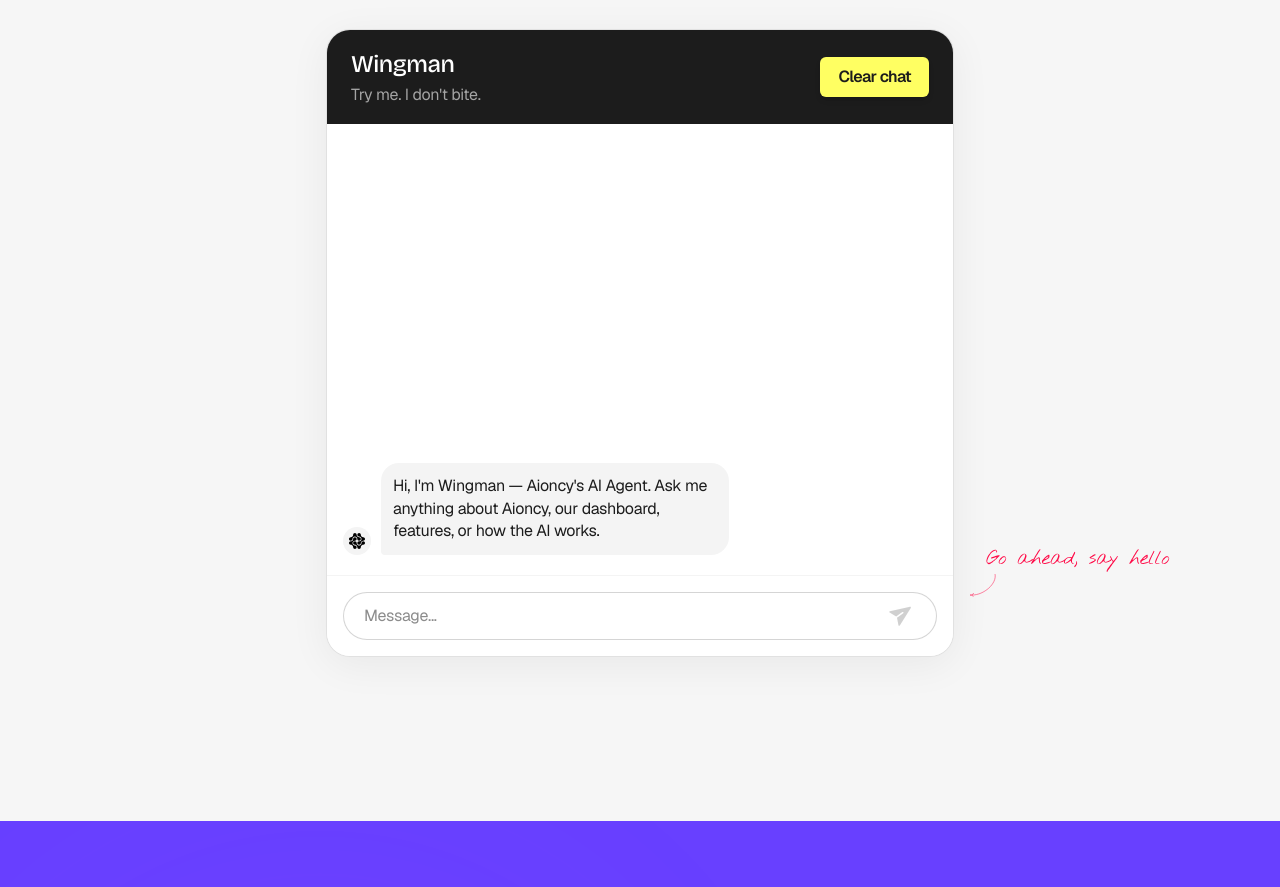
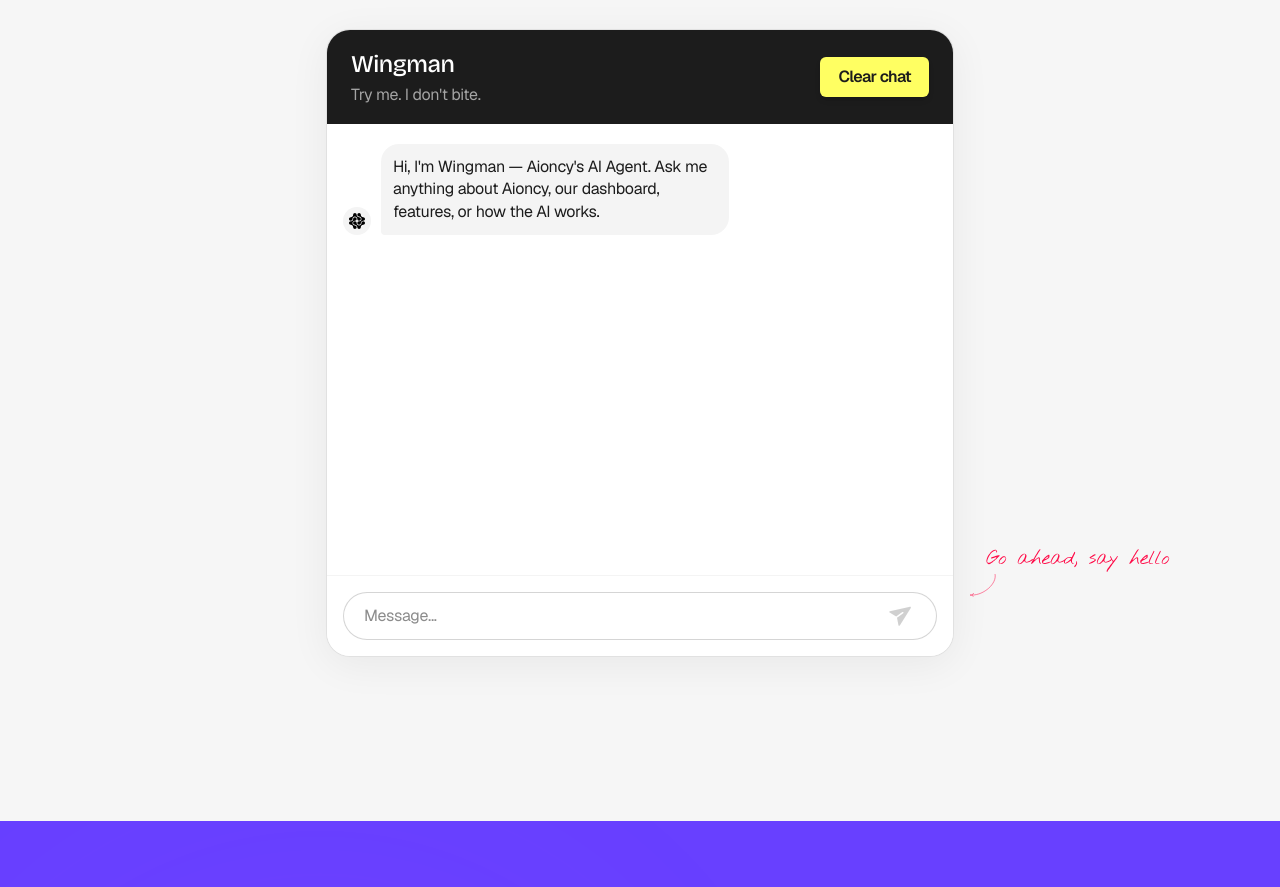
Before and after one commit to aioncy/aioncy-mvp, a Next.js app: page / in a window 1280 px wide. Shown: the part 980-1867 px from the top of the page. Built offline with nearby package versions, Linux system fonts and the light colour scheme.

Commit message:
fix scroll

```diff
--- a/src/components/WingmanChat.tsx
+++ b/src/components/WingmanChat.tsx
@@ -157,13 +157,12 @@
   };
 
   useEffect(() => {
-    if (messagesEndRef.current) {
-      messagesEndRef.current.scrollIntoView({ block: "nearest" });
-    } else if (messagesContainerRef.current) {
+    // Only scroll to bottom on initial load if there's history
+    if (messages.length > 0 && messagesContainerRef.current) {
       messagesContainerRef.current.scrollTop =
         messagesContainerRef.current.scrollHeight;
     }
-  }, [messages.length]);
+  }, []);
 
   const handleSend = async () => {
     if (!inputValue.trim()) return;
@@ -395,7 +394,7 @@
         {/* Message Thread */}
         <div
           ref={messagesContainerRef}
-          className="flex-1 min-h-[280px] h-full overflow-y-auto px-3 lg:px-4 pt-5 pb-2 flex flex-col justify-end scrollbar-thin"
+          className="flex-1 min-h-[280px] h-full overflow-y-auto px-3 lg:px-4 pt-5 pb-2 flex flex-col scrollbar-thin"
         >
           {messages.map((msg, i) => (
             <div
```
